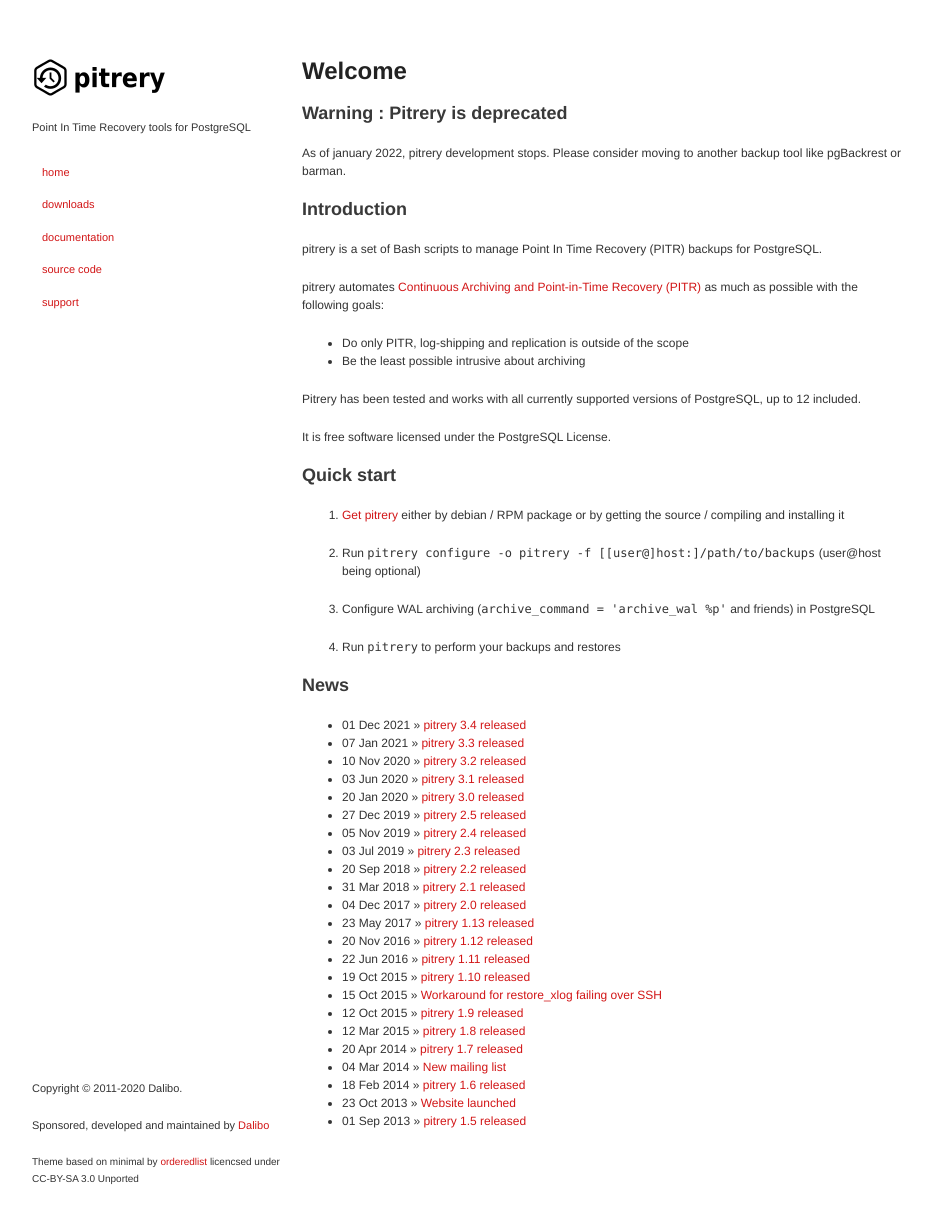
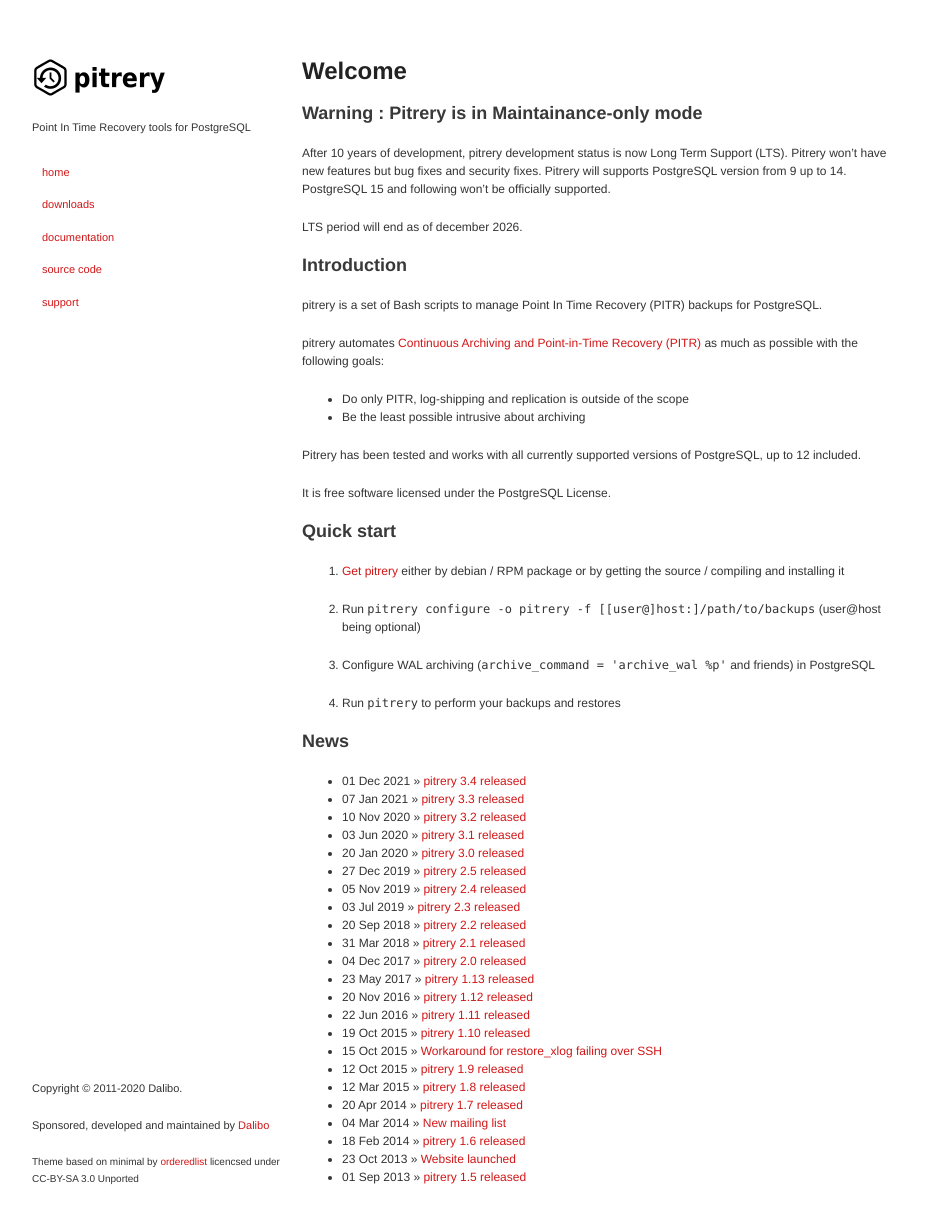
Before and after one commit to dalibo/pitrery, a Jekyll site: the page built from index.md, in a window 1280 px wide and 1256 px high. Shown: the top 1224 px of the window, without its empty margins (173-1105 px from the left). Built offline with Jekyll 4.4.1, drawn with Linux system fonts in a browser that asks for light colours; nearby versions of some CDN libraries.

Commit message:
Update development status

```diff
--- a/index.md
+++ b/index.md
@@ -6,11 +6,15 @@ title: pitrery - Home
 Welcome
 =======
 
-Warning : Pitrery is deprecated
--------------------------------
+Warning : Pitrery is in Maintainance-only mode
+----------------------------------------------
 
-As of january 2022, pitrery development stops. Please consider moving to another
-backup tool like pgBackrest or barman.
+After 10 years of development, pitrery development status is now Long Term
+Support (LTS). Pitrery won't have new features but bug fixes and security fixes.
+Pitrery will supports PostgreSQL version from 9 up to 14. PostgreSQL 15 and
+following won't be officially supported.
+
+LTS period will end as of december 2026.
 
 
 Introduction
```
Also changed, not shown: _posts/2021-12-01-pitrery-3.4.md (+7 -2 lines).
